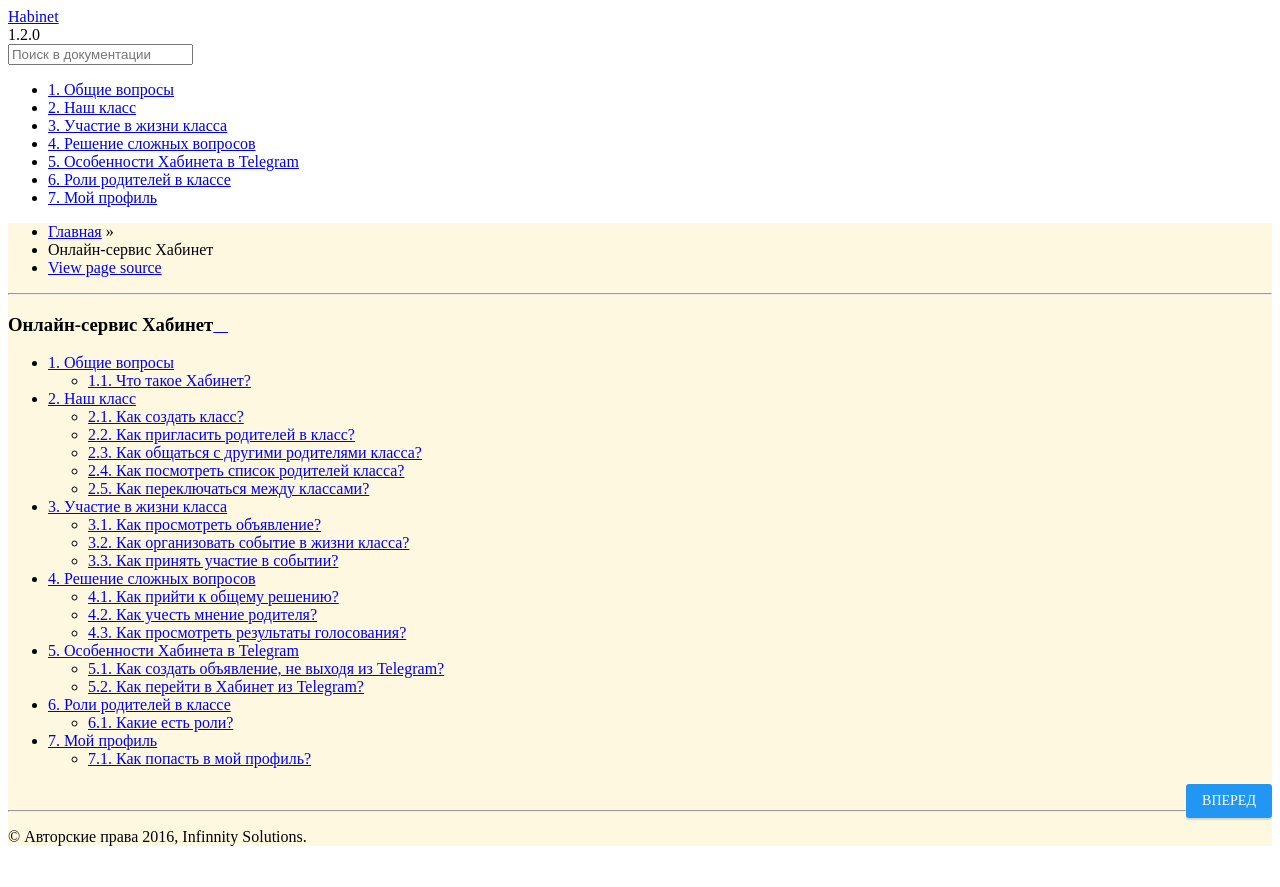
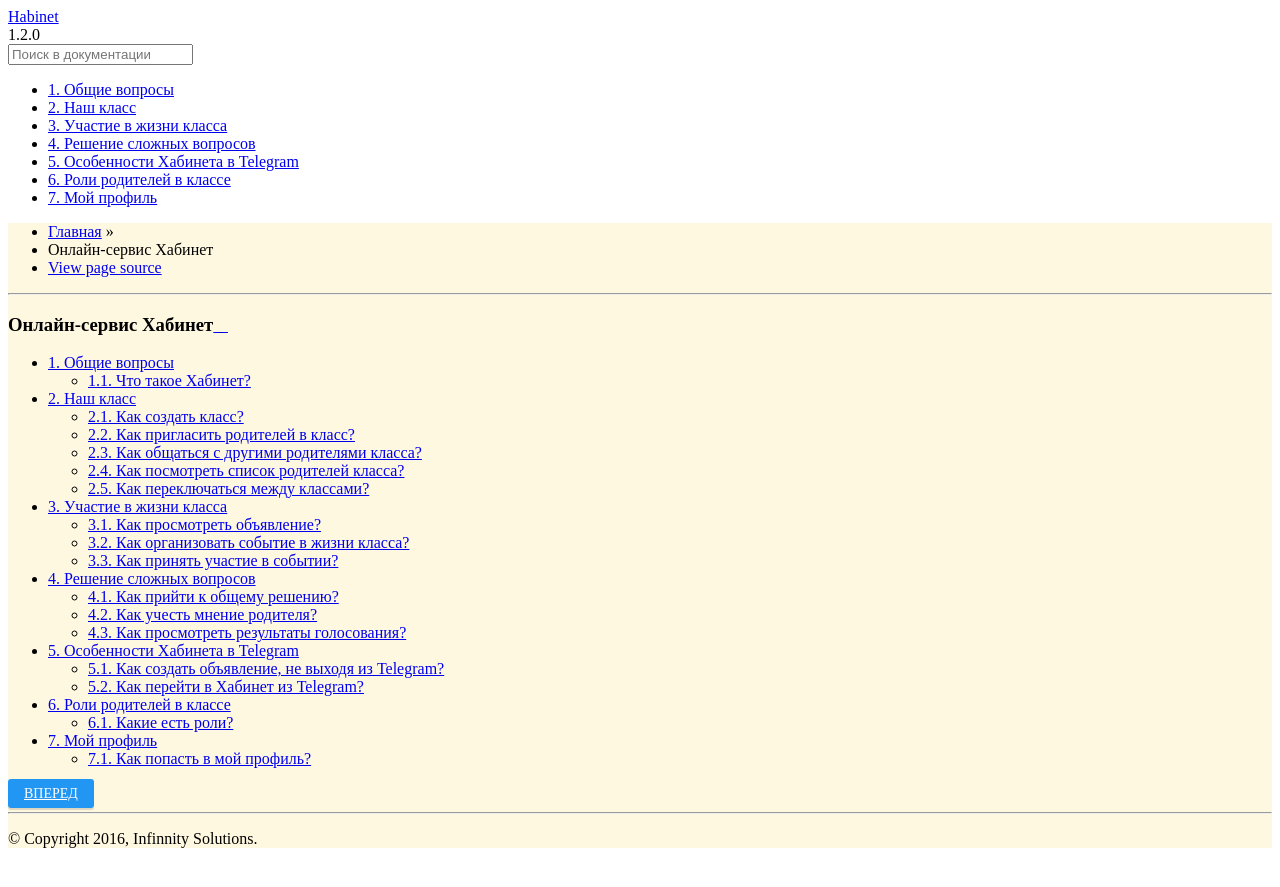
Before and after one commit to Habinet/Habinet.readthedocs.org, a Sphinx documentation site: the page built from docs/source/index.rst, in a window 1280 px wide. Shown: the top 887 px of the page. Built offline with Sphinx 7.4.7 and the Read the Docs theme 2.0.0, drawn with Linux system fonts in a browser that asks for light colours; comment, search, counter and statistics services are not loaded.

Commit message:
PC-4453: Отсутствуют кнопки "Вперёд" и "Назад " в справке на Internet Explorer #resolved

```diff
--- a/docs/source/_static/theme_overrides.css
+++ b/docs/source/_static/theme_overrides.css
@@ -7,36 +7,25 @@
     background-color: #FFF8E1;
 }
 
-.btn.btn-neutral {
-    visibility: hidden;
-    padding: 0;
-    width: 0;
-}
-
-.btn.btn-neutral .fa {
-    display: none;
-}
-
-.btn.btn-neutral::before {
-    content: 'Назад';
-    visibility: visible;
-    background-color: #ffe082;
+.habinet-btn {
     text-transform: uppercase;
     text-align: center;
     cursor: pointer;
     border: 1px solid transparent;
-    padding: 6px 12px;
+    padding: 6px 15px;
     font-size: 14px;
     line-height: 1.42857143;
     border-radius: 3px;
     box-shadow: 0 2px 1px 0 rgba(0, 0, 0, 0.14);
-    float: left;
     min-width: 60px;
 }
 
-.btn.btn-neutral.float-right::before {
-    content: 'Вперед';
+.habinet-primary {
     background-color: #2196f3;
-    color: white;
-    float: right;
+    color: white !important;
 }
+
+.habinet-secondary {
+    background-color: #ffe082;
+    color: black !important;
+}
--- /dev/null
+++ b/docs/source/_templates/footer.html
@@ -0,0 +1,23 @@
+<footer>
+    {% if next or prev %}
+    <div class="rst-footer-buttons" role="navigation" aria-label="footer navigation">
+        {% if next %}
+        <a href="{{ next.link|e }}" class="float-right habinet-btn habinet-primary" title="{{ next.title|striptags|e }}">Вперед</a>
+        {% endif %}
+        {% if prev %}
+        <a href="{{ prev.link|e }}" class="habinet-btn habinet-secondary" title="{{ prev.title|striptags|e }}">Назад</a>
+        {% endif %}
+    </div>
+    {% endif %}
+
+    <hr/>
+
+    <div role="contentinfo">
+        <p>
+            {%- if show_copyright %} {%- if hasdoc('copyright') %} {% trans path=pathto('copyright'), copyright=copyright|e %}&copy;
+            <a href="{{ path }}">Copyright</a> {{ copyright }}.{% endtrans %} {%- else %} {% trans copyright=copyright|e
+            %}&copy; Copyright {{ copyright }}.{% endtrans %} {%- endif %} {%- endif %} {%- if last_updated %} {% trans last_updated=last_updated|e
+            %}Last updated on {{ last_updated }}.{% endtrans %} {%- endif %}
+        </p>
+    </div>
+</footer>
```
